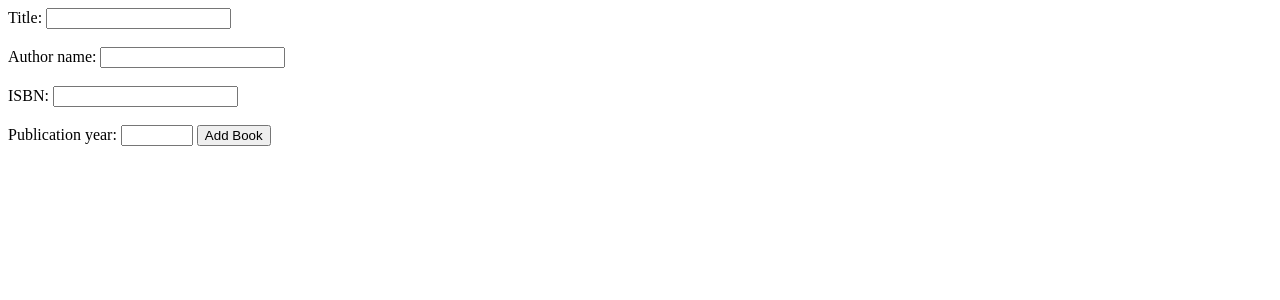
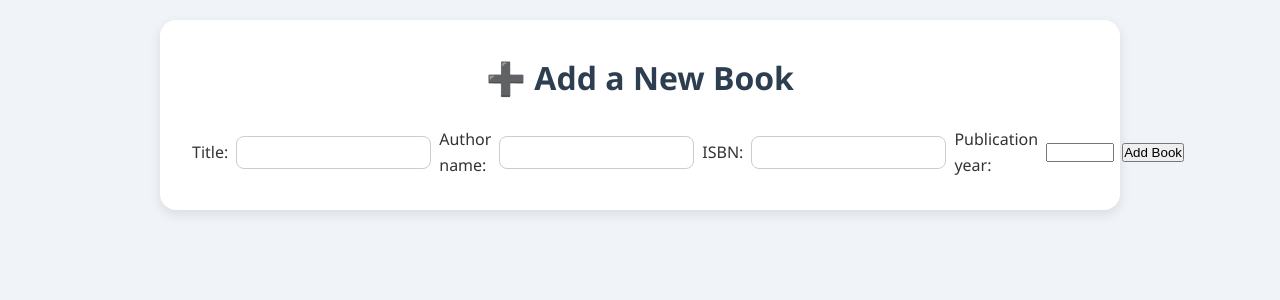
Before and after one commit to AndreWeigel/book_alchemy, a Flask app: page /add_book in a window 1280 px wide. Shown: the top 300 px of the page. Run offline with Flask 3, Linux system fonts and the light colour scheme.

Commit message:
Improve design add menu buttons

```diff
--- /dev/null
+++ b/static/style.css
@@ -0,0 +1,135 @@
+/* Reset */
+* {
+  box-sizing: border-box;
+  margin: 0;
+  padding: 0;
+}
+
+body {
+  font-family: 'Segoe UI', Tahoma, Geneva, Verdana, sans-serif;
+  background: #f0f4f8;
+  color: #333;
+  line-height: 1.6;
+  padding: 20px;
+}
+
+.container {
+  max-width: 960px;
+  margin: 0 auto;
+  background: #fff;
+  border-radius: 16px;
+  padding: 2rem;
+  box-shadow: 0 4px 12px rgba(0, 0, 0, 0.1);
+}
+
+.menu {
+  display: flex;
+  justify-content: center;
+  gap: 1.5rem;
+  margin: 1rem 0;
+  padding: 0.5rem;
+}
+
+.menu-link {
+  text-decoration: none;
+  font-weight: 600;
+  padding: 0.5rem 1rem;
+  background: #007acc;
+  color: white;
+  border-radius: 8px;
+  transition: background 0.3s ease;
+}
+
+.menu-link:hover {
+  background: #005fa3;
+}
+
+
+h2 {
+  font-size: 2rem;
+  color: #2c3e50;
+  margin-bottom: 1.5rem;
+  text-align: center;
+}
+
+.form-section {
+  display: flex;
+  justify-content: space-between;
+  gap: 1rem;
+  flex-wrap: wrap;
+  margin-bottom: 2rem;
+}
+
+form {
+  display: flex;
+  gap: 0.5rem;
+  align-items: center;
+}
+
+input[type="text"], select {
+  padding: 0.5rem;
+  border-radius: 8px;
+  border: 1px solid #ccc;
+}
+
+button {
+  padding: 0.5rem 1rem;
+  background-color: #3498db;
+  color: #fff;
+  border: none;
+  border-radius: 8px;
+  cursor: pointer;
+  transition: background 0.3s ease;
+}
+
+button:hover {
+  background-color: #2980b9;
+}
+
+.book-list {
+  display: grid;
+  grid-template-columns: repeat(auto-fill, minmax(250px, 1fr));
+  gap: 1.5rem;
+}
+
+.book {
+  background: #fafafa;
+  border: 1px solid #ddd;
+  border-radius: 12px;
+  overflow: hidden;
+  transition: transform 0.2s ease;
+  display: flex;
+  flex-direction: column;
+}
+
+.book:hover {
+  transform: scale(1.02);
+}
+
+.book img {
+  width: 100%;
+  height: auto;
+  object-fit: cover;
+}
+
+.book-info {
+  padding: 1rem;
+}
+
+.book-info h3 {
+  margin-bottom: 0.5rem;
+  font-size: 1.25rem;
+}
+
+.book-info p {
+  margin-bottom: 1rem;
+  color: #555;
+}
+
+button.delete {
+  background-color: #e74c3c;
+}
+
+button.delete:hover {
+  background-color: #c0392b;
+}
--- a/templates/add_book.html
+++ b/templates/add_book.html
@@ -4,21 +4,28 @@
   <meta charset="UTF-8">
   <meta name="viewport" content="width=device-width, initial-scale=1.0">
   <meta http-equiv="X-UA-Compatible" content="ie=edge">
+  <link rel="stylesheet" href="/static/style.css">
+  <title>Add Book</title>
 </head>
 <body>
+  <div class="container">
+    <h2>➕ Add a New Book</h2>
 
-  <form action="/add_book" method="POST">
+    <form action="/add_book" method="POST" class="form-box">
       <label for="title">Title:</label>
-  <input type="text" id="title" name="title" required><br><br>
+      <input type="text" id="title" name="title" required>
+
       <label for="author">Author name:</label>
-  <input type="text" id="author" name="author" required><br><br>
+      <input type="text" id="author" name="author" required>
+
       <label for="isbn">ISBN:</label>
-  <input type="text" id="isbn" name="isbn" required><br><br>
+      <input type="text" id="isbn" name="isbn" required>
+
       <label for="publication_year">Publication year:</label>
       <input type="number" id="publication_year" name="publication_year" min="0" max="9999" step="1" required>
-  <input type="submit" value="Add Book">
+
+      <input type="submit" value="Add Book" class="submit-btn">
     </form>
-
-
+  </div>
 </body>
 </html>
```
Also changed, not shown: templates/add_author.html (+13 -9 lines), templates/home.html (+19 -8 lines), static/no-cover.png (added). Lines whose indentation alone changed are shown as unchanged.
